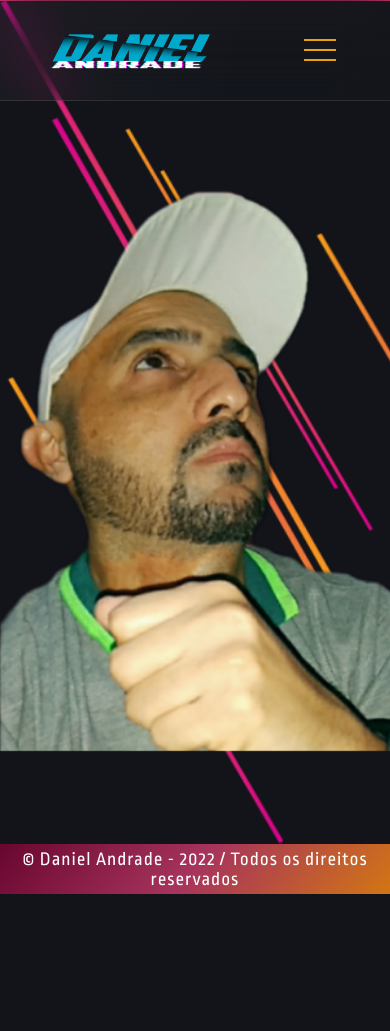
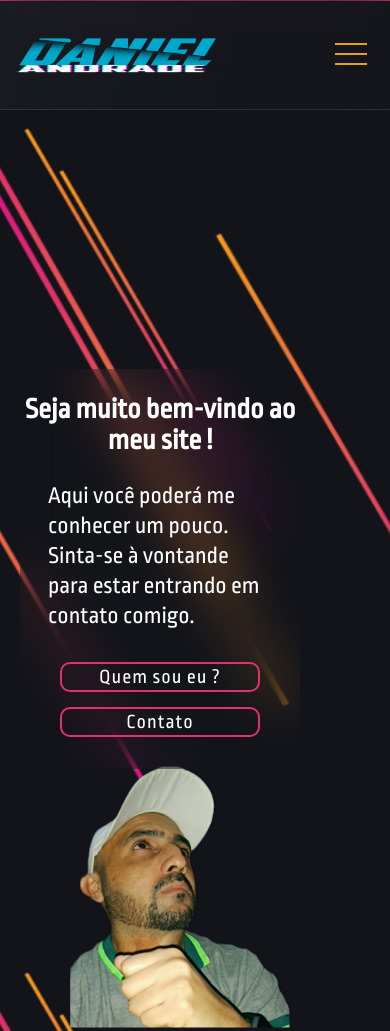
Before and after one commit to danielandradedasilva/teste, a plain HTML site: page index.html in a window 390 px wide. Shown: the top 1031 px of the page. Before the commit the page ends 894 px from the top, so only its background shows below. Drawn offline with nearby package versions, Linux system fonts and the light colour scheme.

Commit message:
teste ropistotio3

```diff
--- a/assets/css/homeMediaQuery.css
+++ b/assets/css/homeMediaQuery.css
@@ -1,9 +1,6 @@
 /*CONTEÚDO*/
 
 .section-home {
-    display: flex;
-    justify-content: space-between;
-    align-items: center;
     width: 100%;
     height: 100vh;
     border-top: 1px solid var(--color-purple-ligth);
@@ -65,4 +62,61 @@
     height: 40px;
 }
 
-@media (min-width: 999px) {}
+
+/*88888888888888888888888888888888888888888*/
+
+@media screen and (max-width: 999px) {}
+
+@media screen and (max-width: 860px) {}
+
+@media screen and (max-width: 760px) {}
+
+@media screen and (max-width: 580px) {}
+
+@media screen and (max-width: 450px) {}
+
+@media screen and (min-width: 320px) {
+    .section-home {
+        display: flex;
+        flex-direction: row;
+        justify-content: space-between;
+        align-items: center;
+        width: 100%;
+        height: 150vh;
+    }
+    .img-home>img {
+        width: 220px;
+        margin-top: 530px;
+        margin-left: 70px;
+    }
+    .card-sec-container {
+        margin-left: -270px;
+        margin-top: -130px;
+    }
+    .card-sec-container-content {
+        width: 280px;
+        height: 400px;
+    }
+    .title-card-sec {
+        text-align: center;
+        font-size: 1.8em;
+        margin-top: 25px;
+    }
+    .subtitle-card-sec {
+        font-size: 1.5em;
+        margin-top: 25px;
+        width: 80%;
+        line-height: 30px;
+    }
+    .buttons {
+        display: inline-block;
+        line-height: 45px;
+        margin-top: 25px;
+        text-align: center;
+        width: 210px;
+    }
+    .btn-link-home {
+        width: 200px;
+        height: 30px;
+    }
+}
--- a/assets/css/menuMediaQuery.css
+++ b/assets/css/menuMediaQuery.css
@@ -7,7 +7,7 @@ header.header-top {
     align-content: center;
     flex-wrap: nowrap;
     position: fixed;
-    height: 12vh;
+    height: 13vh;
     width: 100%;
     z-index: 2;
     border-bottom: 1px solid var(--transparent-strokes);
@@ -15,8 +15,8 @@ header.header-top {
 
 .logoheader {
     width: 200px;
-    height: 50px;
-    margin-left: 20px;
+    height: 45px;
+    margin-left: 4%;
     cursor: pointer;
     filter: drop-shadow(rgba(255, 0, 0, 0.16) 0px 1px 1px), brightness(0);
     transition: .3s ease all;
@@ -27,8 +27,9 @@ header.header-top {
 }
 
 .nav {
-    width: 700px;
+    width: 670px;
     height: 60px;
+    margin-right: 1%;
     line-height: 60px;
     display: flex;
 }
@@ -39,9 +40,9 @@ header.header-top {
 }
 
 .nav-itens img {
-    height: 32px;
-    width: 32px;
-    margin-left: -38px;
+    height: 28px;
+    width: 28px;
+    margin-left: -33px;
     margin-top: 8px;
     position: absolute;
 }
@@ -114,14 +115,14 @@ header.header-top {
     background-color: #ff0000;
 }
 
-@media screen and (max-width: 999px) {
+@media screen and (max-width: 1000px) {
     .nav-item {
         position: absolute;
         top: 12vh;
         right: 0;
         width: 70vw;
-        height: 110vh;
-        margin-top: -85px;
+        height: 100vh;
+        margin-top: -56px;
         background-color: var(--bg-mainDark);
         flex-direction: column;
         flex-wrap: nowrap;
@@ -161,6 +162,16 @@ header.header-top {
         opacity: 1;
         font-size: 1em;
     }
+    .nav button.btn-link::before {
+        content: '';
+        background: url(../img/png/email.png) no-repeat center / contain;
+        display: inline-block;
+        width: 28px;
+        height: 28px;
+        margin-right: -3px;
+        margin-top: -12px;
+        position: relative;
+    }
     .nav-item button.btn-link:hover {
         transform: scale(1);
         background: none;
@@ -169,7 +180,7 @@ header.header-top {
     .mobile-menu {
         display: block;
         position: absolute;
-        margin-right: -450px;
+        margin-right: -80%;
         z-index: 1000;
         background: none;
     }
@@ -181,9 +192,6 @@ header.header-top {
     }
     .mobile-menu .line3 {
         background-color: rgb(232, 162, 11);
-    }
-    .logoheader {
-        margin-left: 120px;
     }
     .nav-item.active {
         transform: translateX(0);
@@ -200,49 +208,12 @@ header.header-top {
     }
 }
 
-@media screen and (max-width: 860px) {
-    .mobile-menu {
-        margin-left: 650px;
-    }
-    .logoheader {
-        margin-right: 600px;
-    }
-}
+@media screen and (max-width: 860px) {}
 
-@media screen and (max-width: 760px) {
-    .mobile-menu {
-        margin-right: -250px;
-    }
-    .logoheader {
-        margin-left: 80px;
-    }
-}
+@media screen and (max-width: 760px) {}
 
-@media screen and (max-width: 580px) {
-    .mobile-menu {
-        margin-right: -150px;
-    }
-    .logoheader {
-        margin-left: 100px;
-    }
-}
+@media screen and (max-width: 580px) {}
 
-@media screen and (max-width: 450px) {
-    .mobile-menu {
-        margin-right: -70px;
-    }
-    .logoheader {
-        margin-left: 50px;
-    }
-}
+@media screen and (max-width: 450px) {}
 
-@media screen and (min-width: 320px) {
-    .mobile-menu {
-        margin-left: 180px;
-    }
-    .logoheader {
-        width: 160px;
-        height: 45px;
-        margin-right: 100px;
-    }
-}
+@media screen and (min-width: 320px) {}
```
Also changed, not shown: index.html (+0 -1 lines).
